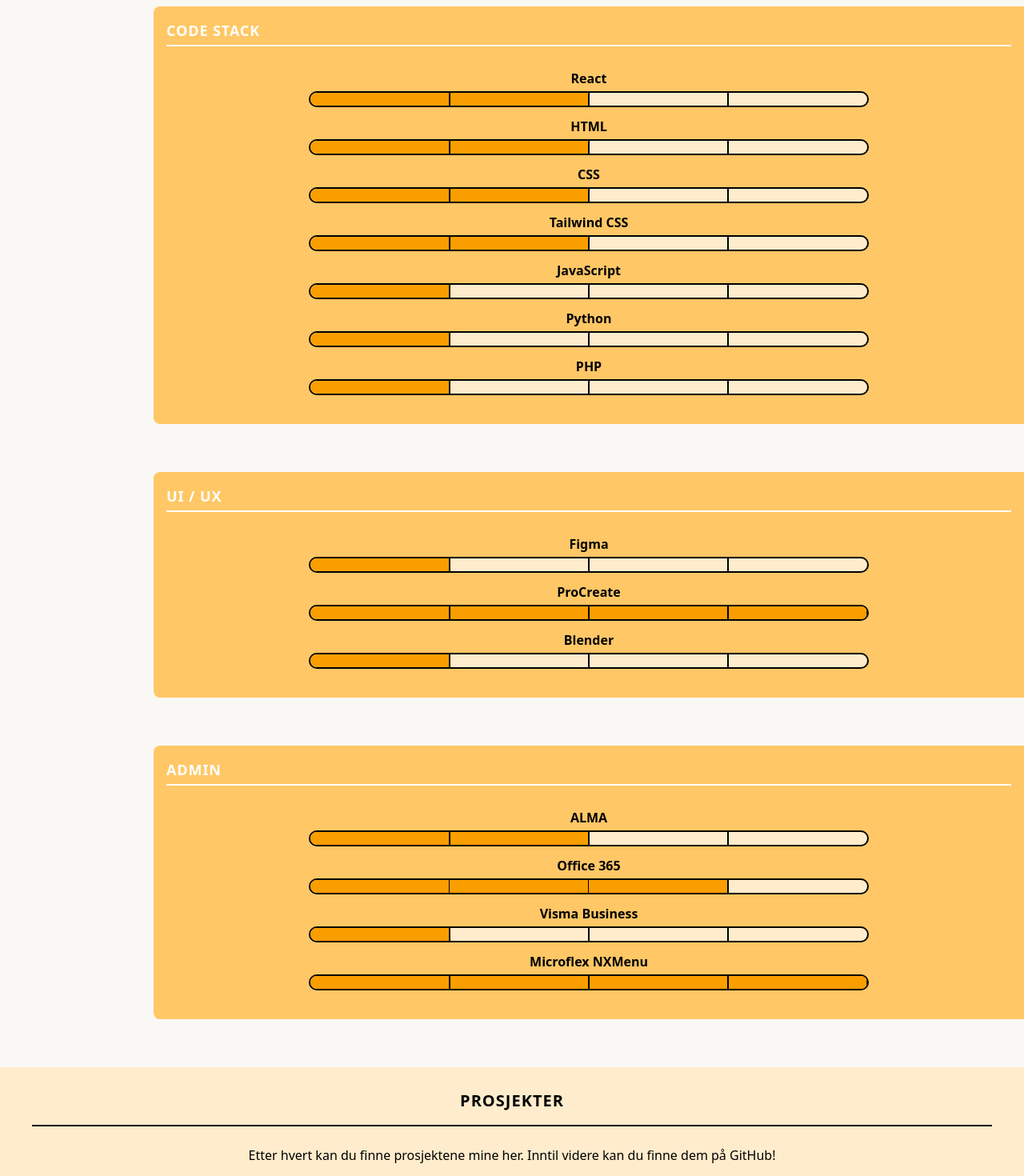
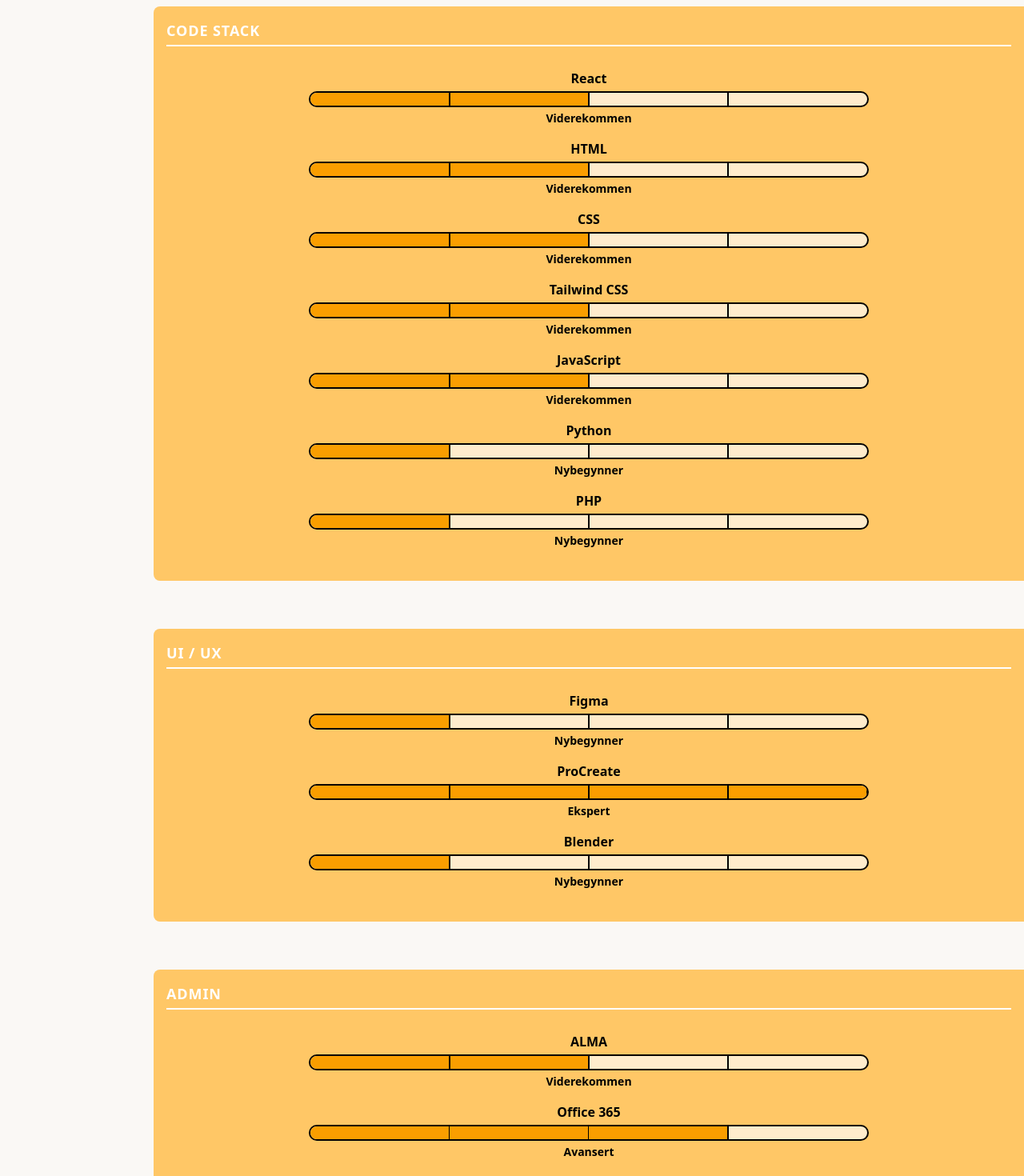
Before and after one commit to heikkuj/portfolio, a Next.js app: page / in a window 1280 px wide. Shown: the part 580-2050 px from the top of the page at 80% size. Built offline with nearby package versions, Linux system fonts and the light colour scheme; a web font is replaced by a local one.

Commit message:
added text to progress bars

```diff
--- a/app/page.tsx
+++ b/app/page.tsx
@@ -39,7 +39,7 @@
             <ProgIntermediate title={'HTML'} />
             <ProgIntermediate title={'CSS'} />
             <ProgIntermediate title={'Tailwind CSS'} />
-            <ProgNovice title={'JavaScript'} />
+            <ProgIntermediate title={'JavaScript'} />
             <ProgNovice title={'Python'} />
             <ProgNovice title={'PHP'} />
           </ContainerR>
--- a/components/progress-bar.jsx
+++ b/components/progress-bar.jsx
@@ -11,6 +11,7 @@
             <div className="w-[25%] border-x-1" />
             <div className="w-[25%] border-l-1" />
         </div>
+        <p className="m-1 text-sm">Nybegynner</p>
     </div>
   )
 }
@@ -26,6 +27,7 @@
             <div className="w-[25%] border-x-1" />
             <div className="w-[25%] border-l-1" />
         </div>
+        <p className="m-1 text-sm">Viderekommen</p>
     </div>
   )
 }
@@ -41,6 +43,7 @@
             <div className="w-[25%] border-r-1 bg-primary-1" />
             <div className="w-[25%] border-l-1" />
         </div>
+        <p className="m-1 text-sm">Avansert</p>
     </div>
   )
 }
@@ -56,6 +59,7 @@
             <div className="w-[25%] border-x-1 bg-primary-1" />
             <div className="w-[25%] border-x-1 bg-primary-1" />
         </div>
+        <p className="m-1 text-sm">Ekspert</p>
     </div>
   )
 }
```
